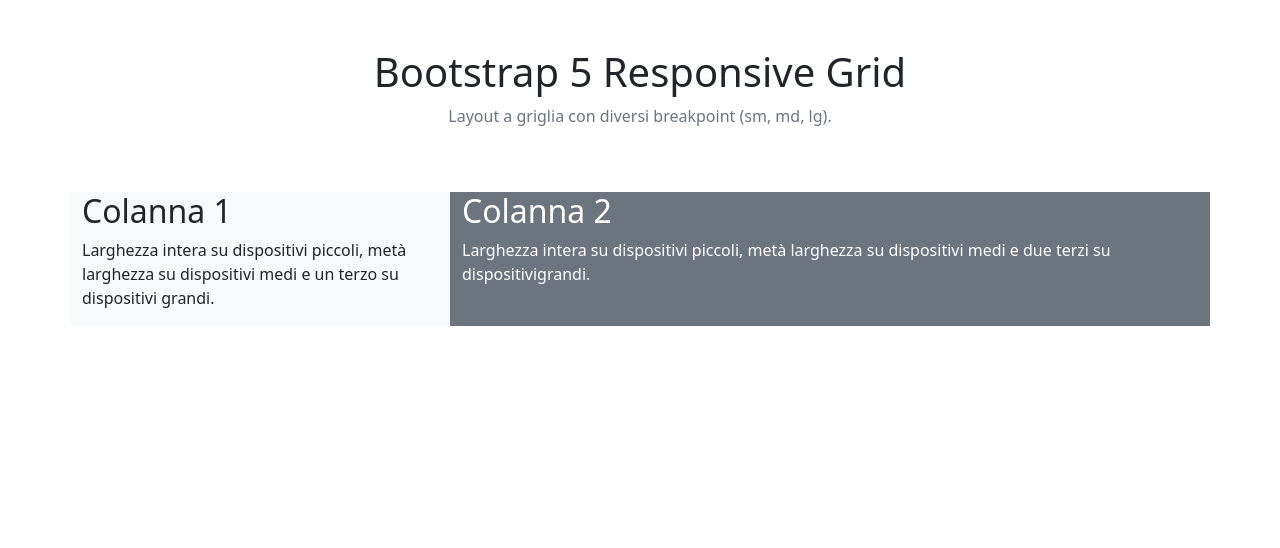
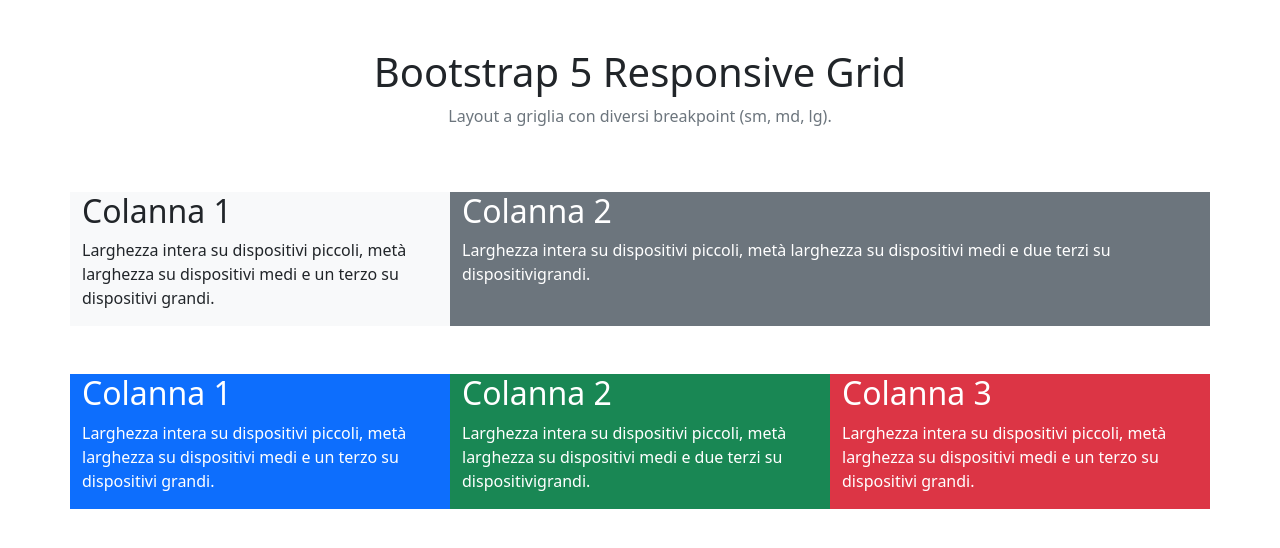
Before and after one commit to GiovanniYahyaLaassel/htmlcss-bootstrap-layout, a plain HTML site: page index.html in a window 1280 px wide. Drawn offline with nearby package versions, Linux system fonts and the light colour scheme.

Commit message:
Add second section with three col

```diff
--- a/index.html
+++ b/index.html
@@ -15,19 +15,40 @@
             </div>
         </section>
 
-        <section class="container">
+        <section class="container mg-b-5">
             <div class="row">
-                <div class="bg-light md-6 col-xl-4">
+                <div class="bg-light col-md-6 col-xl-4">
                     <h2>Colanna 1</h2>
                     <p>Larghezza intera su dispositivi piccoli, metà larghezza su dispositivi medi e un terzo su dispositivi grandi.</p>
                 </div>
 
-                <div class="bg-secondary text-white md-6 col-xl-8">
+                <div class="bg-secondary text-white col-md-6 col-xl-8">
                     <h2>Colanna 2</h2>
                     <p>Larghezza intera su dispositivi piccoli, metà larghezza su dispositivi medi e due terzi su dispositivigrandi.</p>
                 </div>
             </div>
         </section>
+
+        <section class="container my-5">
+            <div class="row text-white">
+                <div class="bg-primary col-6 col-md-4">
+                    <h2>Colanna 1</h2>
+                    <p>Larghezza intera su dispositivi piccoli, metà larghezza su dispositivi medi e un terzo su dispositivi grandi.</p>
+                </div>
+
+                <div class="bg-success col-6 col-md-4">
+                    <h2>Colanna 2</h2>
+                    <p>Larghezza intera su dispositivi piccoli, metà larghezza su dispositivi medi e due terzi su dispositivigrandi.</p>
+                </div>
+
+                <div class="bg-danger col-md-4">
+                    <h2>Colanna 3</h2>
+                    <p>Larghezza intera su dispositivi piccoli, metà larghezza su dispositivi medi e un terzo su dispositivi grandi.</p>
+                </div>
+            </div>
+        </section>
+
+
     </main>
     <script src="https://cdn.jsdelivr.net/npm/bootstrap@5.3.3/dist/js/bootstrap.bundle.min.js" integrity="sha384-YvpcrYf0tY3lHB60NNkmXc5s9fDVZLESaAA55NDzOxhy9GkcIdslK1eN7N6jIeHz" crossorigin="anonymous"></script>
   </body>
```
